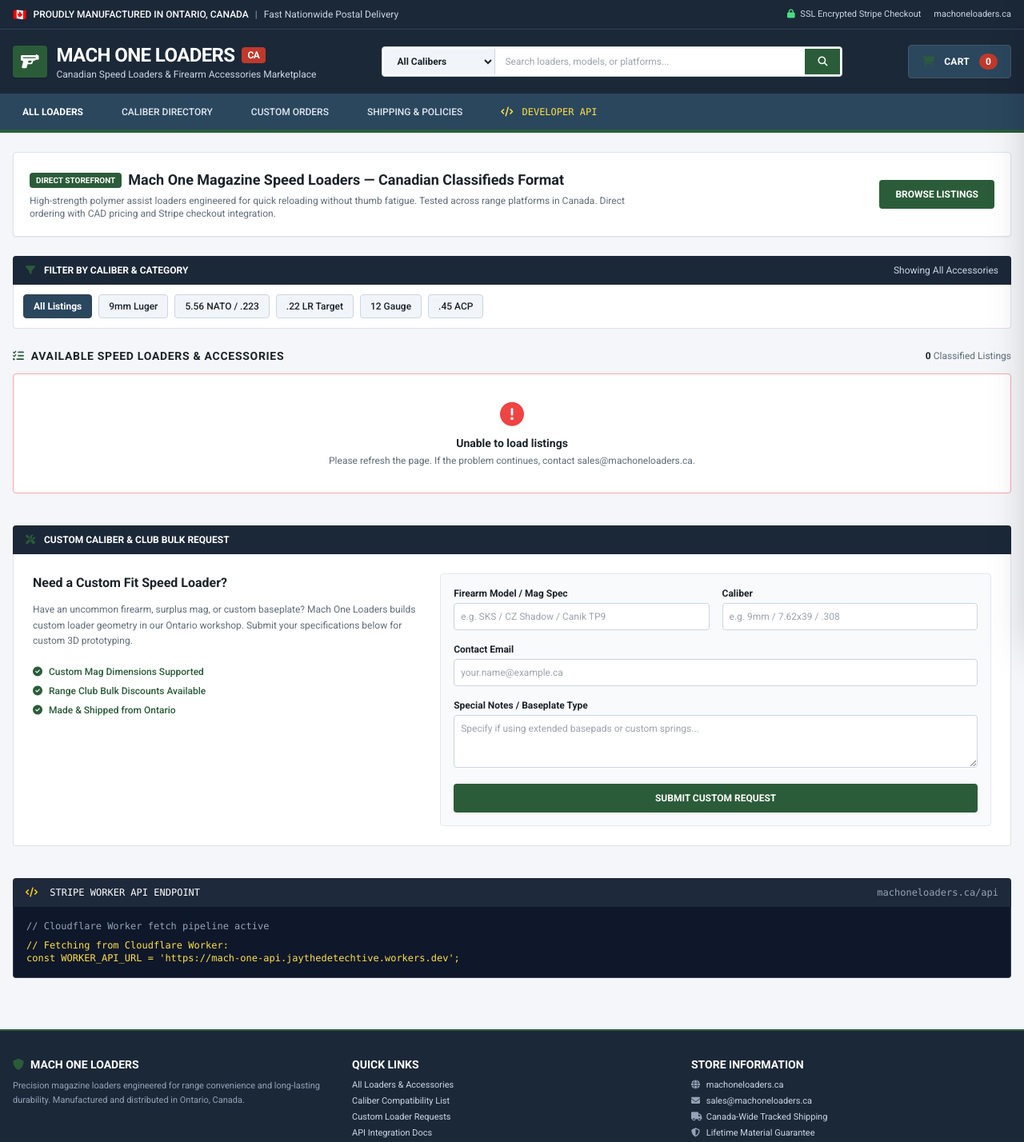
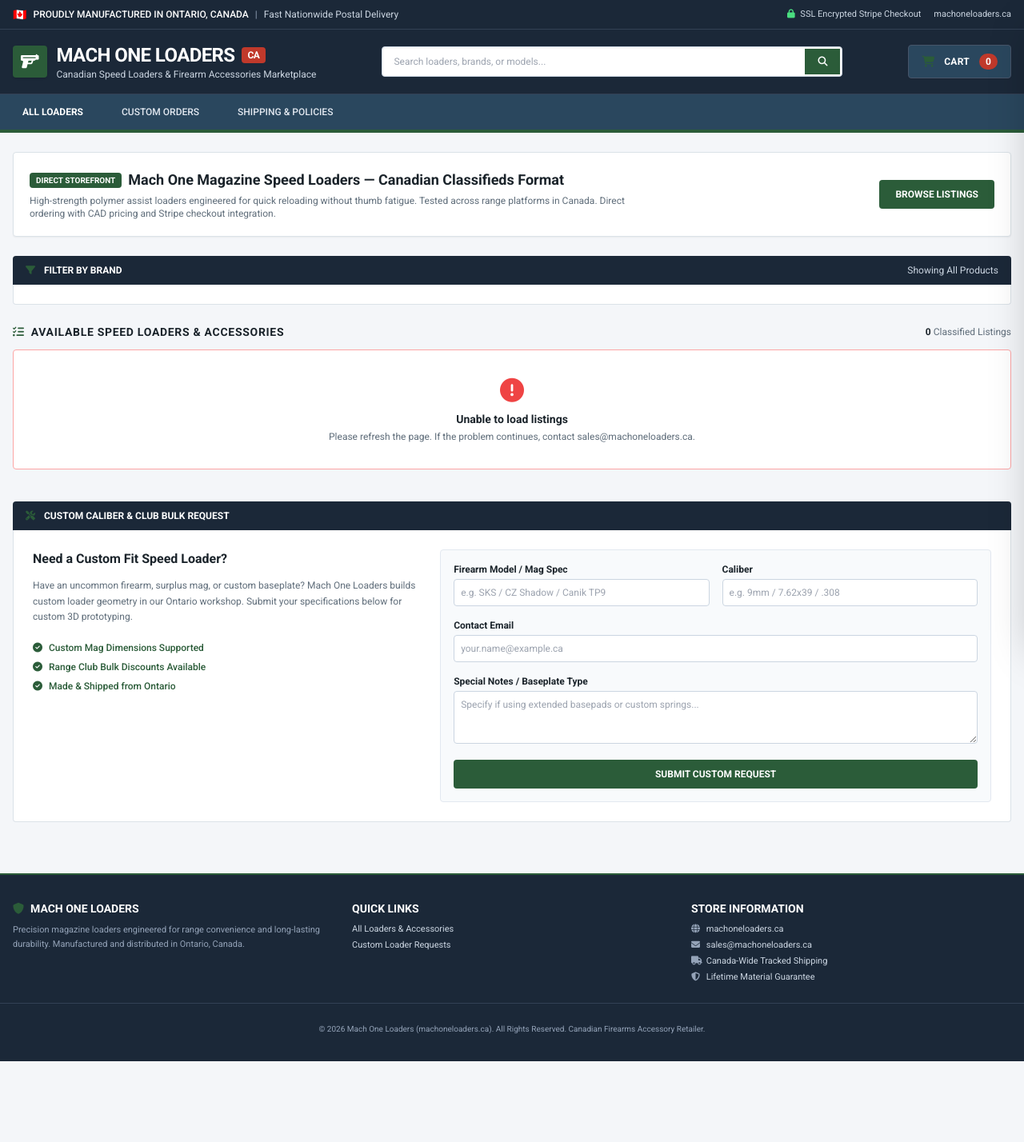
Before and after one commit to Sir-DETECHTIVE/machoneloaders, a plain HTML site: page index.html in a window 1280 px wide. Shown: the top 1428 px of the page at 80% size. After the commit the page ends 1327 px from the top, so only its background shows below. Drawn offline with nearby package versions, Linux system fonts and the light colour scheme; no server answers.

Commit message:
Update index.html

```diff
--- a/index.html
+++ b/index.html
@@ -63,7 +63,7 @@
         </div>
     </div>
 
-    <!-- MAIN GUNPOST-STYLE HEADER -->
+    <!-- MAIN HEADER -->
     <header class="bg-gunpost-navy text-white border-b-4 border-gunpost-green">
         <div class="max-w-7xl mx-auto px-4 py-4">
             <div class="flex flex-col md:flex-row items-center justify-between gap-4">
@@ -84,19 +84,10 @@
                     </div>
                 </a>
 
-                <!-- Search Bar & Caliber Dropdown -->
+                <!-- Search Bar -->
                 <div class="w-full md:w-auto flex-grow max-w-xl">
                     <div class="flex bg-white rounded overflow-hidden p-0.5 border border-slate-300 shadow-inner">
-                        <select id="search-caliber-select" class="bg-slate-100 text-gunpost-textDark text-xs font-semibold px-3 py-2 border-r border-slate-300 focus:outline-none">
-                            <option value="all">All Calibers</option>
-                            <option value="9mm">9mm Luger</option>
-                            <option value="556">5.56 NATO / .223</option>
-                            <option value="22lr">.22 LR Target</option>
-                            <option value="12ga">12 Gauge</option>
-                            <option value="762">7.62x39mm</option>
-                            <option value="45acp">.45 ACP</option>
-                        </select>
-                        <input type="text" id="search-input" placeholder="Search loaders, models, or platforms..." class="flex-grow px-3 py-2 text-xs text-gunpost-textDark focus:outline-none">
+                        <input type="text" id="search-input" placeholder="Search loaders, brands, or models..." class="flex-grow px-3 py-2 text-xs text-gunpost-textDark focus:outline-none">
                         <button id="search-btn" class="bg-gunpost-green hover:bg-gunpost-greenHover text-white px-4 py-2 text-xs font-bold transition-colors">
                             <i class="fa-solid fa-magnifying-glass"></i>
                         </button>
@@ -117,12 +108,8 @@
         <nav class="bg-gunpost-slate border-t border-slate-700 text-xs font-medium text-slate-200">
             <div class="max-w-7xl mx-auto px-4 flex flex-wrap items-center space-x-1 sm:space-x-6 py-2">
                 <a href="#catalog" class="hover:bg-gunpost-navy px-3 py-1.5 rounded transition-colors text-white font-bold">ALL LOADERS</a>
-                <a href="#caliber-finder" class="hover:bg-gunpost-navy px-3 py-1.5 rounded transition-colors">CALIBER DIRECTORY</a>
                 <a href="#custom-order" class="hover:bg-gunpost-navy px-3 py-1.5 rounded transition-colors">CUSTOM ORDERS</a>
                 <a href="#shipping-faq" class="hover:bg-gunpost-navy px-3 py-1.5 rounded transition-colors">SHIPPING &amp; POLICIES</a>
-                <a href="#developer-docs" class="hover:bg-gunpost-navy px-3 py-1.5 rounded transition-colors text-yellow-300 font-mono">
-                    <i class="fa-solid fa-code mr-1"></i> DEVELOPER API
-                </a>
             </div>
         </nav>
     </header>
@@ -130,7 +117,7 @@
     <!-- MAIN BODY CONTENT -->
     <main class="flex-grow max-w-7xl w-full mx-auto px-4 py-6">
 
-        <!-- FORUM ANNOUNCEMENT / HERO SUMMARY BAR -->
+        <!-- HERO SUMMARY BAR -->
         <div class="bg-white border border-gunpost-border rounded p-5 mb-6 shadow-sm flex flex-col md:flex-row justify-between items-center gap-4">
             <div class="space-y-1">
                 <div class="flex items-center space-x-2">
@@ -146,31 +133,14 @@
             </a>
         </div>
 
-        <!-- CATEGORY & CALIBER FILTER TABS -->
-        <section id="caliber-finder" class="mb-6">
+        <!-- BRAND FILTER TABS (built from Stripe metadata) -->
+        <section id="brand-section" class="mb-6">
             <div class="bg-gunpost-navy text-white px-4 py-2.5 rounded-t font-bold text-xs flex justify-between items-center">
-                <span><i class="fa-solid fa-filter text-gunpost-green mr-2"></i> FILTER BY CALIBER &amp; CATEGORY</span>
-                <span id="active-filter-label" class="text-slate-300 font-normal">Showing All Accessories</span>
+                <span><i class="fa-solid fa-filter text-gunpost-green mr-2"></i> FILTER BY BRAND</span>
+                <span id="active-filter-label" class="text-slate-300 font-normal">Showing All Products</span>
             </div>
-            <div class="bg-white border-x border-b border-gunpost-border p-3 rounded-b flex flex-wrap gap-2 text-xs">
-                <button data-filter="all" class="filter-btn active bg-gunpost-slate text-white font-bold px-3 py-1.5 rounded border border-slate-700">
-                    All Listings
-                </button>
-                <button data-filter="9mm" class="filter-btn bg-slate-100 text-gunpost-textDark hover:bg-slate-200 font-medium px-3 py-1.5 rounded border border-slate-300">
-                    9mm Luger
-                </button>
-                <button data-filter="556" class="filter-btn bg-slate-100 text-gunpost-textDark hover:bg-slate-200 font-medium px-3 py-1.5 rounded border border-slate-300">
-                    5.56 NATO / .223
-                </button>
-                <button data-filter="22lr" class="filter-btn bg-slate-100 text-gunpost-textDark hover:bg-slate-200 font-medium px-3 py-1.5 rounded border border-slate-300">
-                    .22 LR Target
-                </button>
-                <button data-filter="12ga" class="filter-btn bg-slate-100 text-gunpost-textDark hover:bg-slate-200 font-medium px-3 py-1.5 rounded border border-slate-300">
-                    12 Gauge
-                </button>
-                <button data-filter="45acp" class="filter-btn bg-slate-100 text-gunpost-textDark hover:bg-slate-200 font-medium px-3 py-1.5 rounded border border-slate-300">
-                    .45 ACP
-                </button>
+            <div id="brand-filters" class="bg-white border-x border-b border-gunpost-border p-3 rounded-b flex flex-wrap gap-2 text-xs">
+                <!-- Brand buttons are generated from Stripe metadata -->
             </div>
         </section>
 
@@ -191,7 +161,7 @@
             </div>
         </section>
 
-        <!-- CUSTOM BUILDER / GUNCLUB REQUEST FORM -->
+        <!-- CUSTOM BUILDER / CLUB REQUEST FORM -->
         <section id="custom-order" class="mb-10">
             <div class="bg-gunpost-navy text-white px-4 py-2.5 rounded-t font-bold text-xs">
                 <i class="fa-solid fa-screwdriver-wrench text-gunpost-green mr-2"></i> CUSTOM CALIBER &amp; CLUB BULK REQUEST
@@ -245,19 +215,6 @@
             </div>
         </section>
 
-        <!-- DEVELOPER API HANDOFF PANEL -->
-        <section id="developer-docs" class="mb-10">
-            <div class="bg-slate-800 text-white px-4 py-2.5 rounded-t font-mono text-xs flex justify-between items-center">
-                <span><i class="fa-solid fa-code text-yellow-400 mr-2"></i> STRIPE WORKER API ENDPOINT</span>
-                <span class="text-slate-400">machoneloaders.ca/api</span>
-            </div>
-            <div class="bg-slate-900 text-slate-200 p-4 rounded-b text-xs font-mono border-x border-b border-slate-700 overflow-x-auto">
-                <p class="text-slate-400 mb-2">// Cloudflare Worker fetch pipeline active</p>
-                <pre class="text-yellow-300"><code>// Fetching from Cloudflare Worker:
-const WORKER_API_URL = 'https://mach-one-api.jaythedetechtive.workers.dev';</code></pre>
-            </div>
-        </section>
-
     </main>
 
     <!-- SHOPPING CART SLIDE-OUT DRAWER -->
@@ -307,7 +264,7 @@ const WORKER_API_URL = 'https://mach-one-api.jaythedetechtive.workers.dev';</cod
     <!-- TOAST NOTIFICATIONS -->
     <div id="toast-container" class="fixed bottom-4 right-4 z-50 space-y-2 pointer-events-none"></div>
 
-    <!-- GUNPOST-STYLE FOOTER -->
+    <!-- FOOTER -->
     <footer class="bg-gunpost-navy text-slate-300 text-xs border-t-2 border-gunpost-green py-8">
         <div class="max-w-7xl mx-auto px-4 grid grid-cols-1 md:grid-cols-3 gap-6">
             <div>
@@ -322,9 +279,7 @@ const WORKER_API_URL = 'https://mach-one-api.jaythedetechtive.workers.dev';</cod
                 <div class="font-bold text-white text-sm mb-2">QUICK LINKS</div>
                 <ul class="space-y-1 text-[11px] text-slate-300">
                     <li><a href="#catalog" class="hover:text-white">All Loaders &amp; Accessories</a></li>
-                    <li><a href="#caliber-finder" class="hover:text-white">Caliber Compatibility List</a></li>
                     <li><a href="#custom-order" class="hover:text-white">Custom Loader Requests</a></li>
-                    <li><a href="#developer-docs" class="hover:text-white">API Integration Docs</a></li>
                 </ul>
             </div>
             <div>
```
